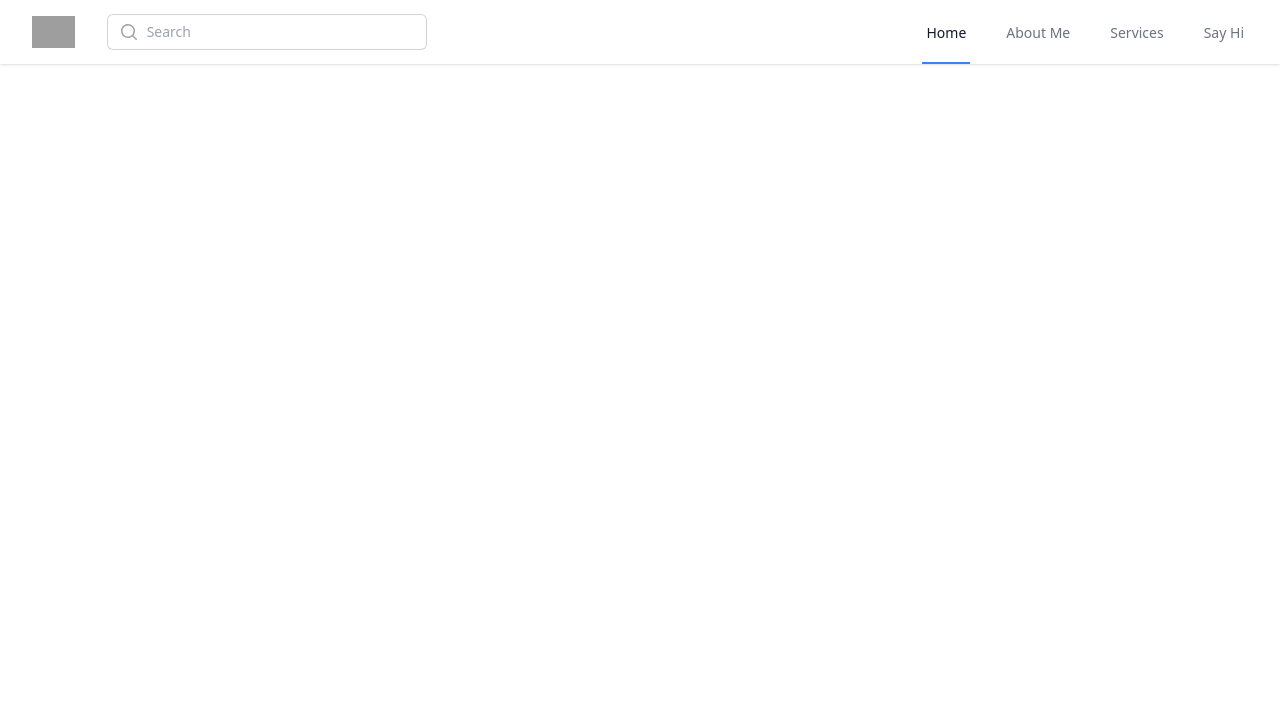
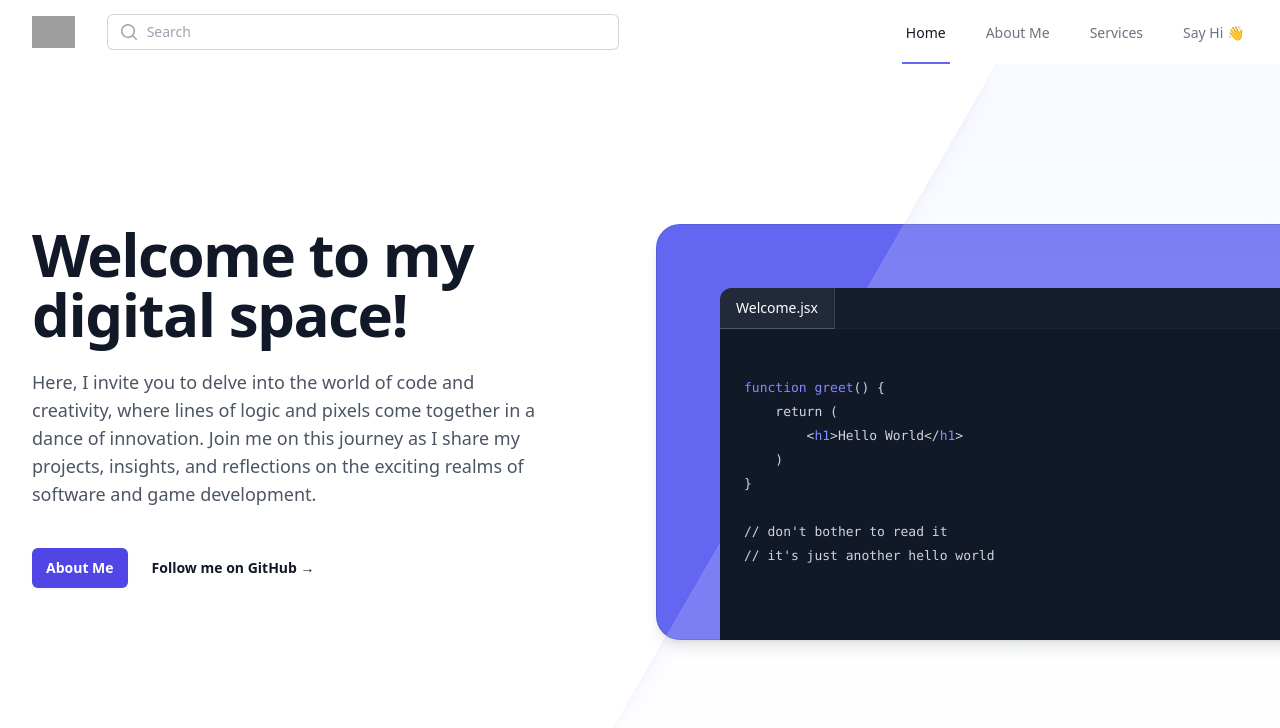
Before and after one commit to Emil1997/knowme, a Vue app: page / in a window 1280 px wide. Shown: the top 728 px of the page. Built offline with nearby package versions, Linux system fonts and the light colour scheme; grey boxes are pictures that could not be loaded.

Commit message:
create welcome component

```diff
--- a/src/App.vue
+++ b/src/App.vue
@@ -1,7 +1,9 @@
+<template>
+  <Navigation />
+  <Welcome />
+</template>
+
 <script setup>
 import Navigation from './components/Navigation.vue';
+import Welcome from './components/Welcome.vue';
 </script>
-
-<template>
-  <Navigation />
-</template>
--- a/src/components/Navigation.vue
+++ b/src/components/Navigation.vue
@@ -1,20 +1,12 @@
-<script setup>
-import { ref } from 'vue';
-
-const isActive = ref(false);
-
-const toggleIsActive = () => isActive.value = !isActive.value;
-</script>
-
 <template>
     <nav class="bg-white shadow">
         <div class="mx-auto max-w-7xl px-2 sm:px-4 lg:px-8">
             <div class="flex h-16 justify-between">
             <div class="flex flex-shrink-0 items-center">
-                <img class="h-8 w-auto" src="https://tailwindui.com/img/logos/mark.svg?color=blue&shade=600" alt="Emil Kadilli">
+                <img class="h-8 w-auto" src="https://tailwindui.com/img/logos/mark.svg?color=indigo&shade=600" alt="Emil Kadilli">
             </div>
-            <div class="flex flex-1 items-center px-2 lg:ml-6">
-                <div class="w-full max-w-lg lg:max-w-xs">
+            <div class="flex flex-1 justify-center lg:justify-start items-center px-2 lg:ml-6">
+                <div class="w-full max-w-lg max-w-64">
                 <label for="search" class="sr-only">Search</label>
                 <div class="relative">
                     <div class="pointer-events-none absolute inset-y-0 left-0 flex items-center pl-3">
@@ -22,21 +14,21 @@ const toggleIsActive = () => isActive.value = !isActive.value;
                         <path fill-rule="evenodd" d="M9 3.5a5.5 5.5 0 100 11 5.5 5.5 0 000-11zM2 9a7 7 0 1112.452 4.391l3.328 3.329a.75.75 0 11-1.06 1.06l-3.329-3.328A7 7 0 012 9z" clip-rule="evenodd" />
                     </svg>
                     </div>
-                    <input id="search" name="search" class="block w-full rounded-md border-0 bg-white py-1.5 pl-10 pr-3 text-gray-900 ring-1 ring-inset ring-gray-300 placeholder:text-gray-400 focus:ring-2 focus:ring-inset focus:ring-blue-600 sm:text-sm sm:leading-6" placeholder="Search" type="search">
+                    <input id="search" name="search" class="block w-full rounded-md border-0 bg-white py-1.5 pl-10 pr-3 text-gray-900 ring-1 ring-inset ring-gray-300 placeholder:text-gray-400 focus:ring-2 focus:ring-inset focus:ring-indigo-600 sm:text-sm sm:leading-6" placeholder="Search" type="search">
                 </div>
                 </div>
             </div>
             <div class="flex px-2 lg:px-0">
                 <div class="hidden lg:ml-6 lg:flex lg:space-x-8">
-                <a href="#" class="inline-flex items-center border-b-2 border-blue-500 px-1 pt-1 text-sm font-medium text-gray-900">Home</a>
+                <a href="#" class="inline-flex items-center border-b-2 border-indigo-500 px-1 pt-1 text-sm font-medium text-gray-900">Home</a>
                 <a href="#" class="inline-flex items-center border-b-2 border-transparent px-1 pt-1 text-sm font-medium text-gray-500 hover:border-gray-300 hover:text-gray-700">About Me</a>
                 <a href="#" class="inline-flex items-center border-b-2 border-transparent px-1 pt-1 text-sm font-medium text-gray-500 hover:border-gray-300 hover:text-gray-700">Services</a>
-                <a href="#" class="inline-flex items-center border-b-2 border-transparent px-1 pt-1 text-sm font-medium text-gray-500 hover:border-gray-300 hover:text-gray-700">Say Hi</a>
+                <a href="#" class="inline-flex items-center border-b-2 border-transparent px-1 pt-1 text-sm font-medium text-gray-500 hover:border-gray-300 hover:text-gray-700">Say Hi 👋</a>
                 </div>
             </div>
             <div class="flex items-center lg:hidden">
                 <!-- Mobile menu button -->
-                <button @click="toggleIsActive" type="button" class="relative inline-flex items-center justify-center rounded-md p-2 text-gray-400 hover:bg-gray-100 hover:text-gray-500 focus:outline-none focus:ring-2 focus:ring-inset focus:ring-blue-500" aria-controls="mobile-menu" aria-expanded="false">
+                <button @click="toggleIsActive" type="button" class="relative inline-flex items-center justify-center rounded-md p-2 text-gray-400 hover:bg-gray-100 hover:text-gray-500 focus:outline-none focus:ring-2 focus:ring-inset focus:ring-indigo-500" aria-controls="mobile-menu" aria-expanded="false">
                     <span class="absolute -inset-0.5"></span>
                     <span class="sr-only">Open main menu</span>
                     <!--
@@ -63,7 +55,7 @@ const toggleIsActive = () => isActive.value = !isActive.value;
         <!-- Mobile menu, show/hide based on menu state. -->
         <div class="lg:hidden" :class="isActive ? 'block' : 'hidden'" id="mobile-menu">
             <div class="space-y-1 pb-3 pt-2">
-            <a href="#" class="block border-l-4 border-blue-500 bg-blue-50 py-2 pl-3 pr-4 text-base font-medium text-blue-700">Home</a>
+            <a href="#" class="block border-l-4 border-indigo-500 bg-indigo-50 py-2 pl-3 pr-4 text-base font-medium text-indigo-700">Home</a>
             <a href="#" class="block border-l-4 border-transparent py-2 pl-3 pr-4 text-base font-medium text-gray-600 hover:border-gray-300 hover:bg-gray-50 hover:text-gray-800">About Me</a>
             <a href="#" class="block border-l-4 border-transparent py-2 pl-3 pr-4 text-base font-medium text-gray-600 hover:border-gray-300 hover:bg-gray-50 hover:text-gray-800">Services</a>
             <a href="#" class="block border-l-4 border-transparent py-2 pl-3 pr-4 text-base font-medium text-gray-600 hover:border-gray-300 hover:bg-gray-50 hover:text-gray-800">Say Hi</a>
@@ -72,3 +64,11 @@ const toggleIsActive = () => isActive.value = !isActive.value;
     </nav>
 
 </template>
+
+<script setup>
+import { ref } from 'vue';
+
+const isActive = ref(false);
+
+const toggleIsActive = () => isActive.value = !isActive.value;
+</script>
--- /dev/null
+++ b/src/components/Welcome.vue
@@ -0,0 +1,55 @@
+<template>
+    <div class="bg-white">
+        <div class="relative isolate overflow-hidden bg-gradient-to-b from-indigo-100/20">
+            <div class="mx-auto max-w-7xl pb-24 pt-10 sm:pb-32 lg:grid lg:grid-cols-2 lg:gap-x-8 lg:px-8 lg:py-40">
+            <div class="px-6 lg:px-0">
+                <div class="mx-auto max-w-2xl">
+                <div class="max-w-lg">
+                    <h1 class="text-4xl font-bold tracking-tight text-gray-900 sm:text-6xl">Welcome to my digital space! </h1>
+                    <p class="mt-6 text-lg leading-7 text-gray-600"> Here, I invite you to delve into the world of code and creativity, where lines of logic and pixels come together in a dance of innovation. Join me on this journey as I share my projects, insights, and reflections on the exciting realms of software and game development.</p>
+                    <div class="mt-10 flex items-center gap-x-6">
+                    <a href="#" class="rounded-md bg-indigo-600 px-3.5 py-2.5 text-sm font-semibold text-white shadow-sm hover:bg-indigo-500 focus-visible:outline focus-visible:outline-2 focus-visible:outline-offset-2 focus-visible:outline-indigo-600">About Me</a>
+                    <a href="#" class="text-sm font-semibold leading-6 text-gray-900">Follow me on GitHub <span aria-hidden="true">→</span></a>
+                    </div>
+                </div>
+                </div>
+            </div>
+            <div class="mt-20 sm:mt-24 md:mx-auto md:max-w-2xl lg:mx-0 lg:mt-0 lg:w-screen">
+                <div class="absolute inset-y-0 right-1/2 -z-10 -mr-10 w-[200%] skew-x-[-30deg] bg-white shadow-xl shadow-indigo-600/10 ring-1 ring-indigo-50 md:-mr-20 lg:-mr-36" aria-hidden="true"></div>
+                <div class="shadow-lg md:rounded-3xl">
+                <div class="bg-indigo-500 [clip-path:inset(0)] md:[clip-path:inset(0_round_theme(borderRadius.3xl))]">
+                    <div class="absolute -inset-y-px left-1/2 -z-10 ml-10 w-[200%] skew-x-[-30deg] bg-indigo-100 opacity-20 ring-1 ring-inset ring-white md:ml-20 lg:ml-36" aria-hidden="true"></div>
+                    <div class="relative px-6 pt-8 sm:pt-16 md:pl-16 md:pr-0">
+                    <div class="mx-auto max-w-2xl md:mx-0 md:max-w-none">
+                        <div class="w-screen overflow-hidden rounded-tl-xl bg-gray-900">
+                        <div class="flex bg-gray-800/40 ring-1 ring-white/5">
+                            <div class="-mb-px flex text-sm font-medium leading-6 text-gray-400">
+                            <div class="border-b border-r border-b-white/20 border-r-white/10 bg-white/5 px-4 py-2 text-white">Welcome.jsx</div>
+                            </div>
+                        </div>
+                        <div class="px-6 py-6">
+                        <pre class="text-[0.8125rem] leading-6 text-gray-300" style="tab-size: 2">
+<code>
+<span class="text-indigo-400">function greet</span>() {
+    return (
+        &lt;<span class="text-indigo-400">h1</span>&gt;Hello World&lt;/<span class="text-indigo-400">h1</span>&gt;
+    )
+}
+
+<span>// don't bother to read it</span>
+<span>// it's just another hello world</span>
+</code>
+                        </pre>
+                        </div>
+                        </div>
+                    </div>
+                    <div class="pointer-events-none absolute inset-0 ring-1 ring-inset ring-black/10 md:rounded-3xl" aria-hidden="true"></div>
+                    </div>
+                </div>
+                </div>
+            </div>
+            </div>
+            <div class="absolute inset-x-0 bottom-0 -z-10 h-24 bg-gradient-to-t from-white sm:h-32"></div>
+        </div>
+  </div>
+</template>
```
